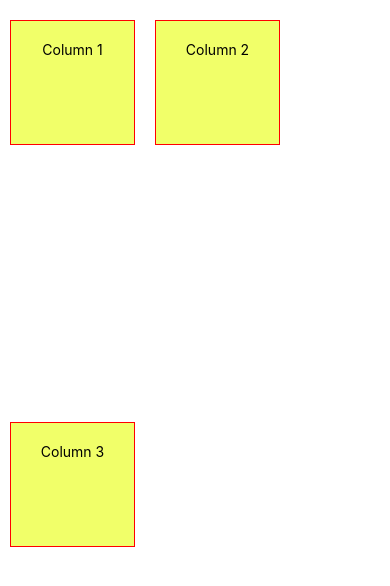
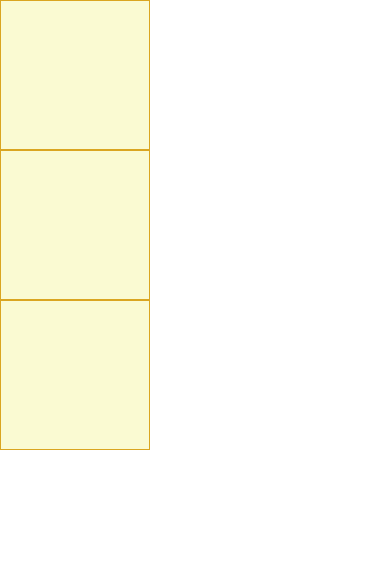
Before and after one commit to ParkSoHyeon/ReactNativeApp, a React Native app: screen / in a window 390 px wide. Shown: the top 586 px of the page. Built offline with nearby package versions, Linux system fonts and the light colour scheme.

Commit message:
03 스타일과 레이아웃 > 박스 모델과 플렉스 박스 > 플렉스 박스

```diff
--- a/App.js
+++ b/App.js
@@ -16,31 +16,36 @@ import {
 
 const App: () => React$Node = () => {
     return (
-      <View style={styles.main}>
-          <Text style={styles.content}>Column 1</Text>
-          <Text style={styles.content}>Column 2</Text>
-          <Text style={styles.content}>Column 3</Text>
+      <View style={styles.container}>
+          <View style={styles.item}/>
+          <View style={styles.item}/>
+          <View style={styles.item}/>
       </View>
   );
 };
 
+/*
+* justifyContent 속성 값
+*   flex-start
+*   flex-end
+*   center
+*   space-between
+*   space-around
+* */
+
 const styles = StyleSheet.create({
-   main: {
+   container: {
        flex: 1,
-       paddingVertical: 20,
-       flexDirection: 'row',
-       flexWrap: 'wrap'
+       flexDirection: 'column',
+       justifyContent: 'flex-start',
+       alignItems: 'flex-start'
    },
-    content: {
-       padding: 20,
-        margin: 0,
-        marginHorizontal: 10,
-        backgroundColor: '#EF4C',
-        width: 125,
-        height: 125,
+    item: {
+        backgroundColor: 'lightgoldenrodyellow',
+        width: 150,
+        height: 150,
         borderWidth: 1,
-        borderColor: 'red',
-        textAlign: 'center'
+        borderColor: 'goldenrod',
     }
 });
 
```
